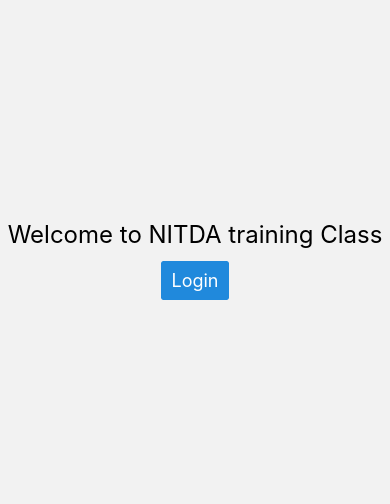
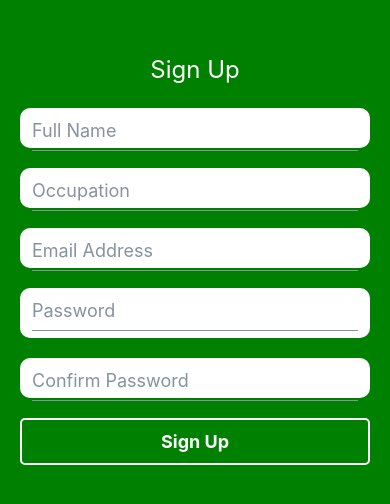
Before and after one commit to TIfematt/dev_class, a React Native app: screen /signup in a window 390 px wide. Shown: the part 162-666 px from the top of the page. Built offline with nearby package versions, Linux system fonts and the light colour scheme.

Commit message:
second class home screen

```diff
--- a/App.js
+++ b/App.js
@@ -2,6 +2,7 @@
 import HomeScreen from './components/HomeScreen';
 import WelcomeScreen from './components/WelcomeScreen';
 import LoginScreen from './components/LoginScreen';
+import SignUp from './components/SignUp';
 import { createStackNavigator } from '@react-navigation/stack';
 
 export default function App() {
@@ -19,6 +20,7 @@
           <Stack.Screen name="welcome" component={WelcomeScreen} />
           <Stack.Screen name="login" component={LoginScreen} />
           <Stack.Screen name="home" component={HomeScreen} />
+          <Stack.Screen name="signup" component={SignUp} />
         </Stack.Navigator>
     </NavigationContainer>
   );
--- a/components/HomeScreen.jsx
+++ b/components/HomeScreen.jsx
@@ -1,13 +1,64 @@
 import { View, Text, Image, TouchableOpacity } from 'react-native'
 import React from 'react'
 import back from '../assets/back.png'
+import nitda from '../assets/nitda.png'
+import { Button, Card, Icon } from '@rneui/themed';
 
 const HomeScreen = ({navigation}) => {
+  const studentCard = ({name, occupation, phoneNumber}) => {
+    return (
+      <View>
+        <Card containerStyle={{
+            width: 300
+          }}
+        >
+          <Card.Title style={{
+              fontSize: 24,
+              fontWeight: 'bold'
+            }}
+          >
+            {name}
+          </Card.Title>
+          <Card.Divider />
+          <Card.Image
+            style={{ padding: 0 }}
+            source={{
+              uri:
+                'https://awildgeographer.files.wordpress.com/2015/02/john_muir_glacier.jpg',
+            }}
+          />
+          <Text style={{ marginBottom: 10, fontSize: 20, fontWeight: 'bold' }}>
+            Occupation: {occupation}
+          </Text>
+          <Text style={{ marginBottom: 10 }}>
+            Phone Number: {phoneNumber}
+          </Text>
+          <Button
+            icon={
+              <Icon
+                name="code"
+                color="#ffffff"
+                iconStyle={{ marginRight: 10 }}
+              />
+            }
+            buttonStyle={{
+              borderRadius: 0,
+              marginLeft: 0,
+              marginRight: 0,
+              marginBottom: 0,
+            }}
+            title="VIEW NOW"
+          />
+        </Card>
+      </View>
+    )
+  }
   return (
     <View style={{
       flex: 1,
       justifyContent: 'center',
-      alignItems: 'center'
+      alignItems: 'center',
+      backgroundColor: 'white'
       }}
     >
       <TouchableOpacity style={{
@@ -33,7 +84,28 @@
           }}
         />
       </TouchableOpacity>
-      <Text>Home Screen</Text>
+      {/* logo / header */}
+      <View>
+        <Image
+          source={nitda}
+          style={{
+            // aspectRatio: '1',
+          }}
+        />
+      </View>
+      <Text style={{
+          fontSize: 24
+        }}
+      >
+        Details of All Nitda Students
+      </Text>
+      <View>
+        {studentCard({
+          name: 'Rebecca Dike',
+          occupation: 'Student',
+          phoneNumber: '09066357807'
+        })}
+      </View>
     </View>
   )
 }
--- a/components/LoginScreen.jsx
+++ b/components/LoginScreen.jsx
@@ -5,10 +5,21 @@
   TouchableOpacity,
 } from 'react-native'
 import { Input, Button } from '@rneui/themed';
-
 import nitda from '../assets/nitda.png'
+import { useState } from 'react';
 
 const LoginScreen = ({ navigation }) => {
+  const [email, setEmail] = useState('')
+  const [password, setPassword] = useState('')
+
+  const onSubmit = () => {
+    if(!email && !password) {
+      return
+    }
+    if (email == 'tife@gmail.com' && password == '123456'){
+      navigation.navigate('home')
+    }
+  }
   return (
     <View style={{
       flex: 1,
@@ -40,6 +51,7 @@
             backgroundColor: 'white',
             borderRadius: 10
           }}
+          onChangeText={value => setEmail(value)}
         />
         <Input
           placeholder='Password'
@@ -51,10 +63,11 @@
             backgroundColor: 'white',
             borderRadius: 10
           }}
+          onChangeText={value => setPassword(value)}
         />
         <Button
           title='Login'
-          onPress={() => navigation.navigate('home')}
+          onPress={onSubmit}
 
         />
       </View>
--- /dev/null
+++ b/components/SignUp.jsx
@@ -0,0 +1,131 @@
+import { View, Text, ScrollView, Keyboard, SafeAreaView } from 'react-native'
+import React, { useState } from 'react'
+import { Input, Button } from '@rneui/themed';
+
+const SignUp = ({navigation}) => {
+  const [email, setEmail] = useState('')
+  const [password, setPassword] = useState('')
+  const [confirmPassword, setConfirmPassword] = useState('')
+  const [fullName, setFullName] = useState('')
+  const [occupation, setOccupation] = useState('')
+  const [isLoading, setIsLoading] = useState(false)
+
+  const onSubmit = () => {
+    // if(!email && !password && !confirmPassword)  {
+    //   return
+    // }
+    // if(password !== confirmPassword) {
+    //   return
+    // }
+    navigation.navigate('login')
+  }
+
+  return (
+    <SafeAreaView style={{
+      flex:1,
+      justifyContent: 'center',
+      paddingHorizontal: 20,
+      backgroundColor: 'green'
+      }}
+    >
+      <ScrollView
+        contentContainerStyle={{
+          flex: 1,
+          justifyContent: 'center',
+        }}
+      >
+        <Text style={{
+          fontSize: 24,
+          color: 'white',
+          textAlign: 'center',
+          marginBottom: 24
+        }}
+        >
+          Sign Up
+        </Text>
+        <View style={{
+            gap: 20
+          }}
+        >
+          <Input
+            placeholder= 'Full Name'
+            containerStyle={{
+              height: 40,
+              borderWidth: 2,
+              borderColor: 'white',
+              backgroundColor: 'white',
+              borderRadius: 10
+            }}
+            onChangeText={value => setFullName(value)}
+          />
+          <Input
+            placeholder= 'Occupation'
+            containerStyle={{
+              height: 40,
+              borderWidth: 2,
+              borderColor: 'white',
+              backgroundColor: 'white',
+              borderRadius: 10
+            }}
+            onChangeText={value => setOccupation(value)}
+          />
+          <Input
+            placeholder= 'Email Address'
+            containerStyle={{
+              height: 40,
+              borderWidth: 2,
+              borderColor: 'white',
+              backgroundColor: 'white',
+              borderRadius: 10
+            }}
+            onChangeText={value => setEmail(value)}
+          />
+          <Input
+            placeholder= 'Password'
+            containerStyle={{
+              height: 50,
+              borderWidth: 2,
+              borderColor: 'white',
+              backgroundColor: 'white',
+              borderRadius: 10
+            }}
+            onChangeText={value => setPassword(value)}
+
+          />
+          <Input
+            placeholder= 'Confirm Password'
+            containerStyle={{
+              height: 40,
+              borderWidth: 2,
+              borderColor: 'white',
+              backgroundColor: 'white',
+              borderRadius: 10
+            }}
+            onChangeText={value => setConfirmPassword(value)}
+          />
+          <Button
+            title='Sign Up'
+            loading={isLoading}
+            loadingProps={{
+              size: 'small',
+              color: 'rgba(111, 202, 186, 1)',
+            }}
+            titleStyle={{ fontWeight: '700' }}
+            buttonStyle={{
+              backgroundColor: 'green',
+              borderColor: 'white',
+              borderWidth: 2,
+              borderRadius: 5,
+              paddingVertical: 10,
+            }}
+            onPress={onSubmit}
+          />
+        </View>
+
+      </ScrollView>
+    </SafeAreaView>
+
+  )
+}
+
+export default SignUp
--- a/components/WelcomeScreen.jsx
+++ b/components/WelcomeScreen.jsx
@@ -16,11 +16,21 @@
         }}
       >
         Welcome to NITDA training Class
-        </Text>
-      <Button
-        title='Login'
-        onPress={() => navigation.navigate('login')}
-      />
+      </Text>
+      <View style={{
+           marginTop: 22,
+           gap: 12
+        }}
+      >
+        <Button
+          title='Login'
+          onPress={() => navigation.navigate('login')}
+        />
+        <Button
+          title='Signup'
+          onPress={() => navigation.navigate('signup')}
+        />
+      </View>
     </View>
   )
 }
```
